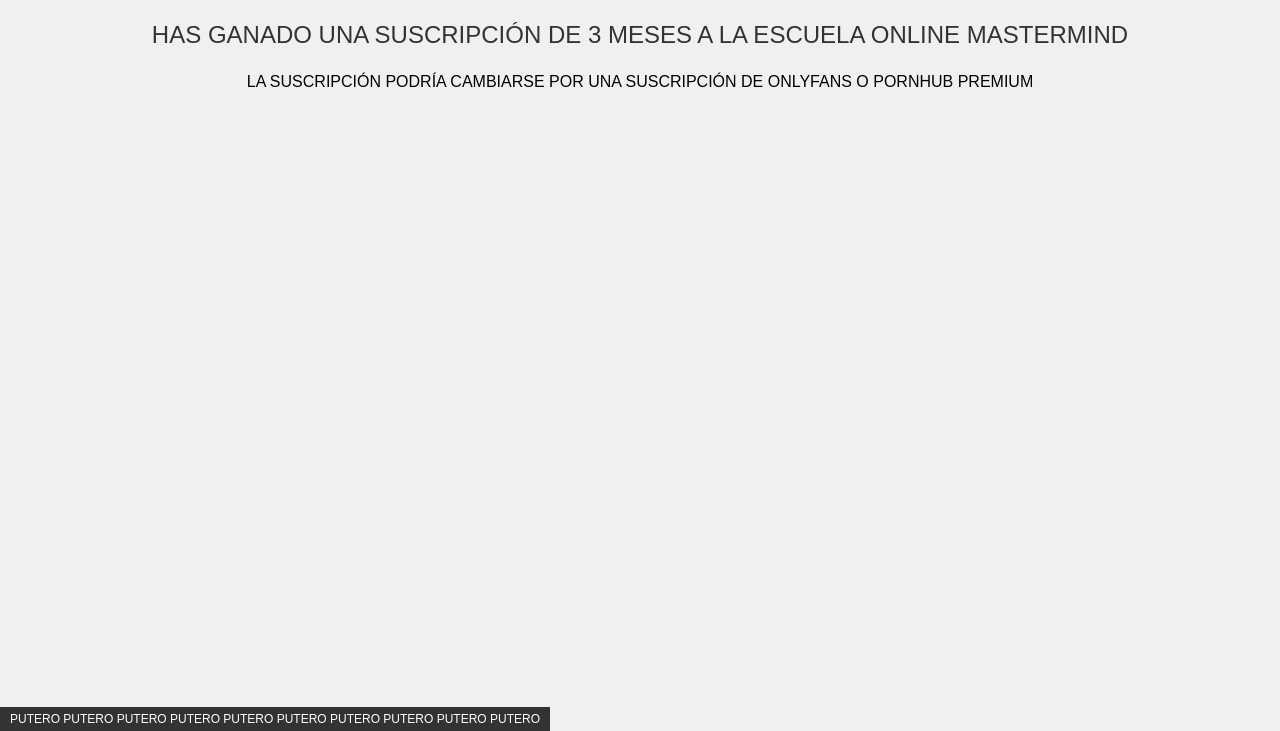
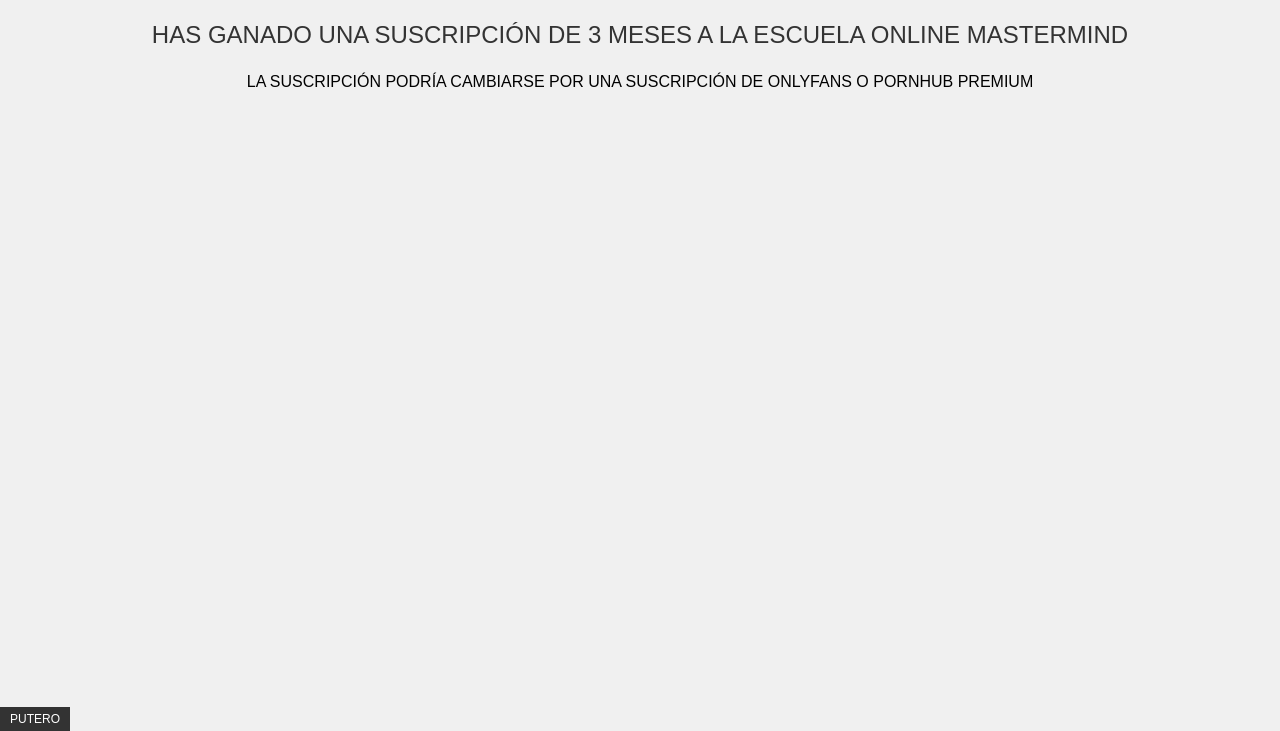
Before and after one commit to jbenitezruiz/cumpleLeo, a plain HTML site: page index.html in a window 1280 px wide. Shown: the part 69-800 px from the top of the page. Drawn offline with Linux system fonts and the light colour scheme.

Commit message:
Update index.html

```diff
--- a/index.html
+++ b/index.html
@@ -32,7 +32,15 @@
     <h1>FELIZ CUMPLEAÑOS LEO</h1>
     <p>HAS GANADO UNA SUSCRIPCIÓN DE 3 MESES A LA ESCUELA ONLINE MASTERMIND</p>
     <div>LA SUSCRIPCIÓN PODRÍA CAMBIARSE POR UNA SUSCRIPCIÓN DE ONLYFANS O PORNHUB PREMIUM</div>
-    <div class="footer">PUTERO PUTERO PUTERO PUTERO PUTERO PUTERO PUTERO PUTERO PUTERO PUTERO </div>
+    <div class="footer">PUTERO</div>
+    <div class="footer">PUTERO</div>
+    <div class="footer">PUTERO</div>
+    <div class="footer">PUTERO</div>
+    <div class="footer">PUTERO</div>
+    <div class="footer">PUTERO</div>
+    <div class="footer">PUTERO</div>
+    <div class="footer">PUTERO</div>
+    <div class="footer">PUTERO</div>
 </body>
 
 </html>
```
